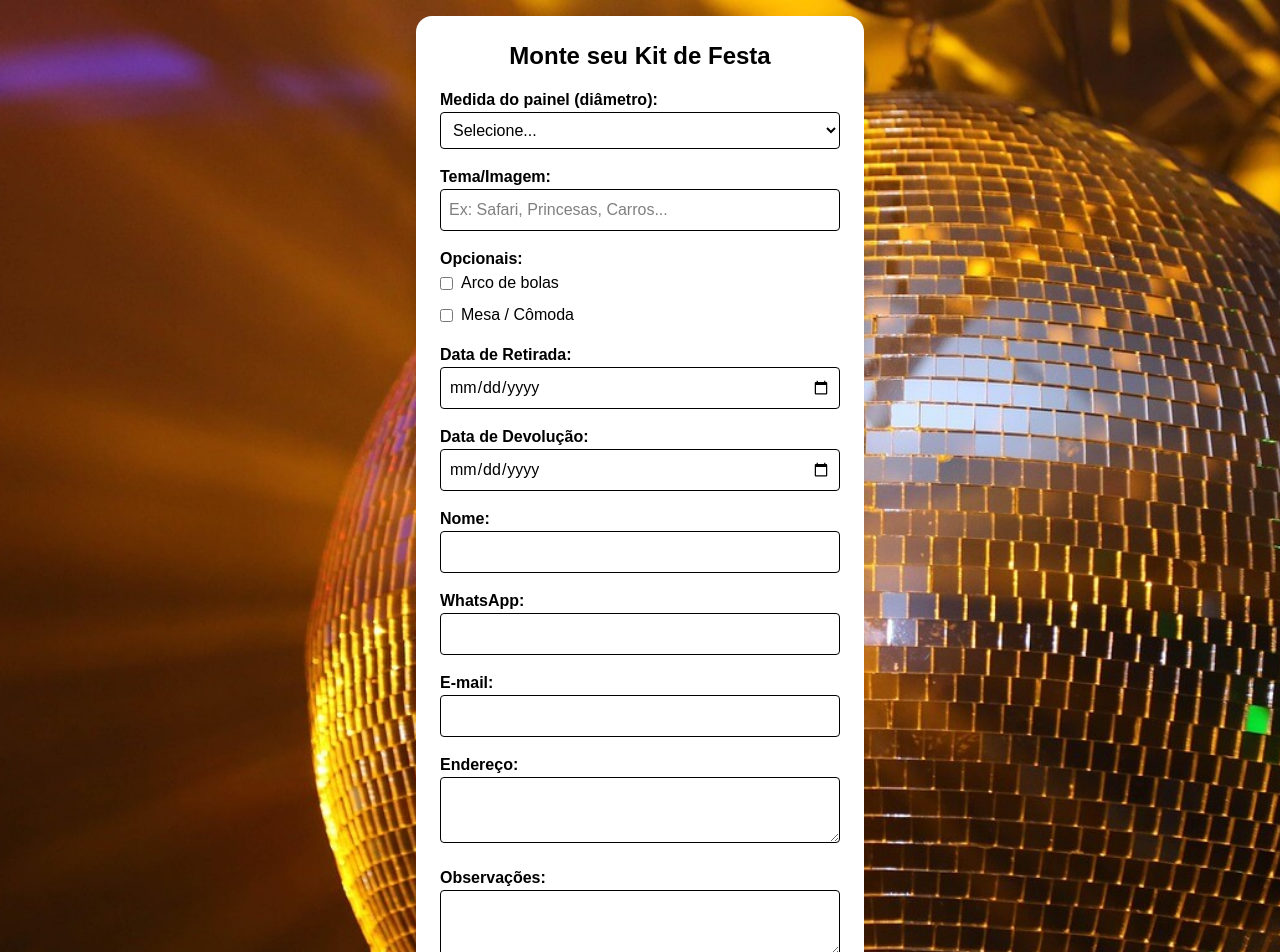
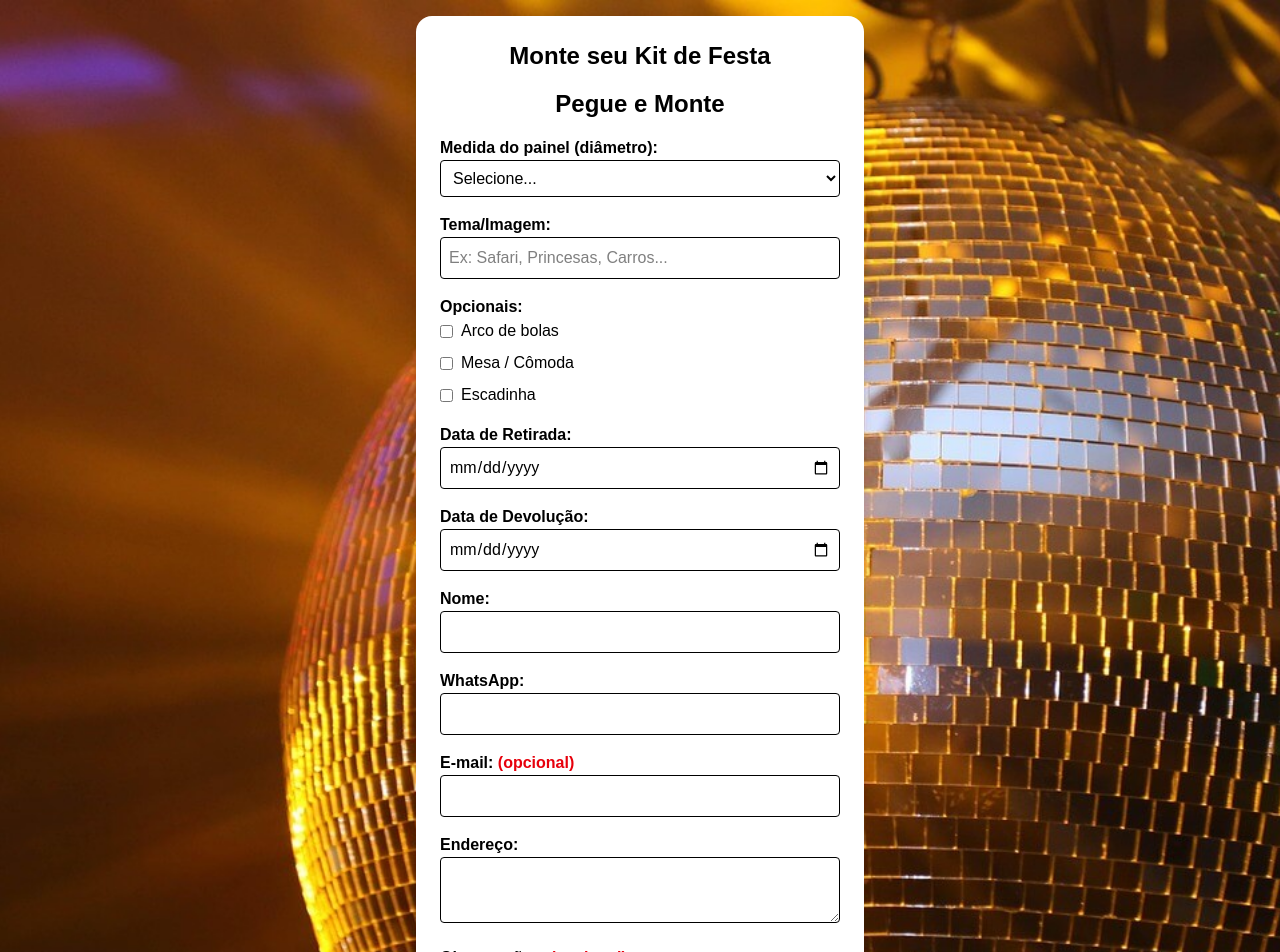
Before and after one commit to paulochan180/Pegue-e-monte, a Next.js app in the folder meu-saas/: page / in a window 1280 px wide. Shown: the top 952 px of the page. Built offline with nearby package versions, Linux system fonts and the light colour scheme.

Commit message:
Projeto Mini SaaS Pegue e Monte

```diff
--- a/meu-saas/src/app/page.tsx
+++ b/meu-saas/src/app/page.tsx
@@ -66,6 +66,7 @@ _____________________________
     >
       <div className="bg-white p-6 max-w-md w-full mx-auto rounded-2xl shadow-lg">
         <h1 className="text-2xl font-bold mb-4 text-black text-center">Monte seu Kit de Festa</h1>
+        <h1 className="text-2xl font-bold mb-4 text-black text-center">Pegue e Monte</h1>
 
         <form onSubmit={handleSubmit} className="space-y-4">
           {/* Medida do painel */}
@@ -79,8 +80,6 @@ _____________________________
             >
               <option value="">Selecione...</option>
               <option value="50cm">50cm</option>
-              <option value="100cm">100 cm</option>
-              <option value="120cm">120 cm</option>
               <option value="150cm">150 cm</option>
             </select>
           </div>
@@ -119,6 +118,15 @@ _____________________________
                   className="mr-2"
                 />
                 Mesa / Cômoda
+                 </label>
+              <label className="flex items-center text-black">
+                <input
+                  type="checkbox"
+                  checked={opcionais.includes("Escadinha")}
+                  onChange={() => handleOpcionalChange("Escadinha")}
+                  className="mr-2"
+                />
+                Escadinha
               </label>
             </div>
           </div>
@@ -170,13 +178,14 @@ _____________________________
           </div>
 
           <div>
-            <label className="block font-semibold text-black">E-mail:</label>
+            <label className="block font-semibold text-black">
+              E-mail: <span className="text-red-600">(opcional)</span>
+            </label>
             <input
               type="email"
               value={email}
               onChange={(e) => setEmail(e.target.value)}
               className="border rounded w-full p-2 text-black"
-              required
             />
           </div>
 
@@ -190,7 +199,9 @@ _____________________________
           </div>
 
           <div>
-            <label className="block font-semibold text-black">Observações:</label>
+            <label className="block font-semibold text-black">
+              Observações: <span className="text-red-600">(opcional)</span>
+            </label>
             <textarea
               value={obs}
               onChange={(e) => setObs(e.target.value)}
```
